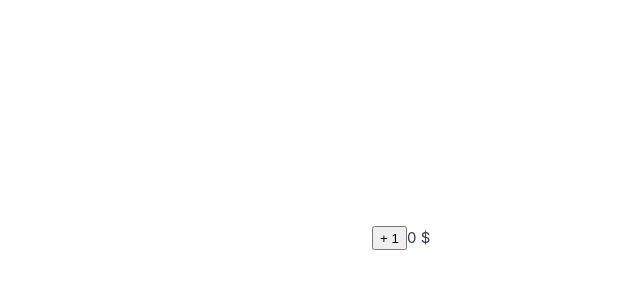
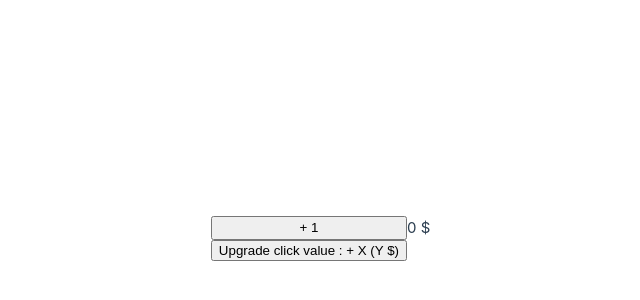
Before and after one commit to rekky1aws/vue_clicker, a Vue app: page / in a window 1280 px wide. Shown: the part 162-462 px from the top of the page, without its empty margins (233-873 px from the left). Built offline with nearby package versions, Linux system fonts and the light colour scheme.

Commit message:
UpgradeButton component init

```diff
--- a/src/App.vue
+++ b/src/App.vue
@@ -1,17 +1,22 @@
 <script setup>
 import { ref } from 'vue'
+
 import MainButton from './components/MainButton.vue';
 import MoneyDisplay from './components/MoneyDisplay.vue';
+import UpgradeButton from './components/UpgradeButton.vue'
 
 const totalMoney = ref(0)
 const mainButtonIncVal = ref(1)
+const upgradeValue = ref(1)
 
 function mainBtnClc() {
   totalMoney.value += mainButtonIncVal.value
 }
+
 </script>
 
 <template>
   <MainButton :incVal="mainButtonIncVal" :incMain="mainBtnClc"/>
   <MoneyDisplay :value="totalMoney"/>
+  <UpgradeButton :upgValue="upgradeValue" :incVal="mainButtonIncVal" />
 </template>
--- /dev/null
+++ b/src/components/UpgradeButton.vue
@@ -0,0 +1,7 @@
+<script setup>
+
+</script>
+
+<template>
+    <button>Upgrade click value : + X (Y $)</button>
+</template>
```
